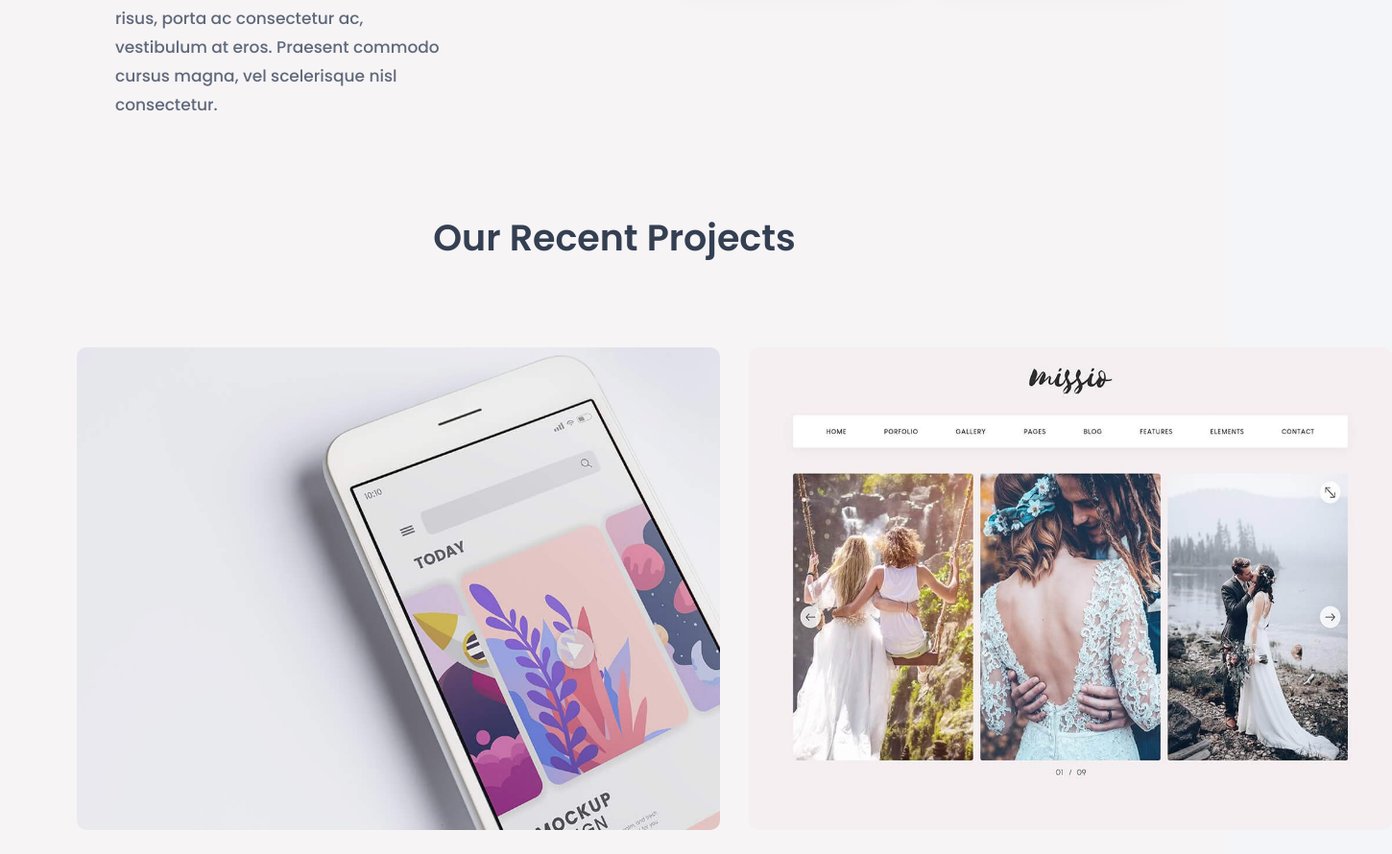
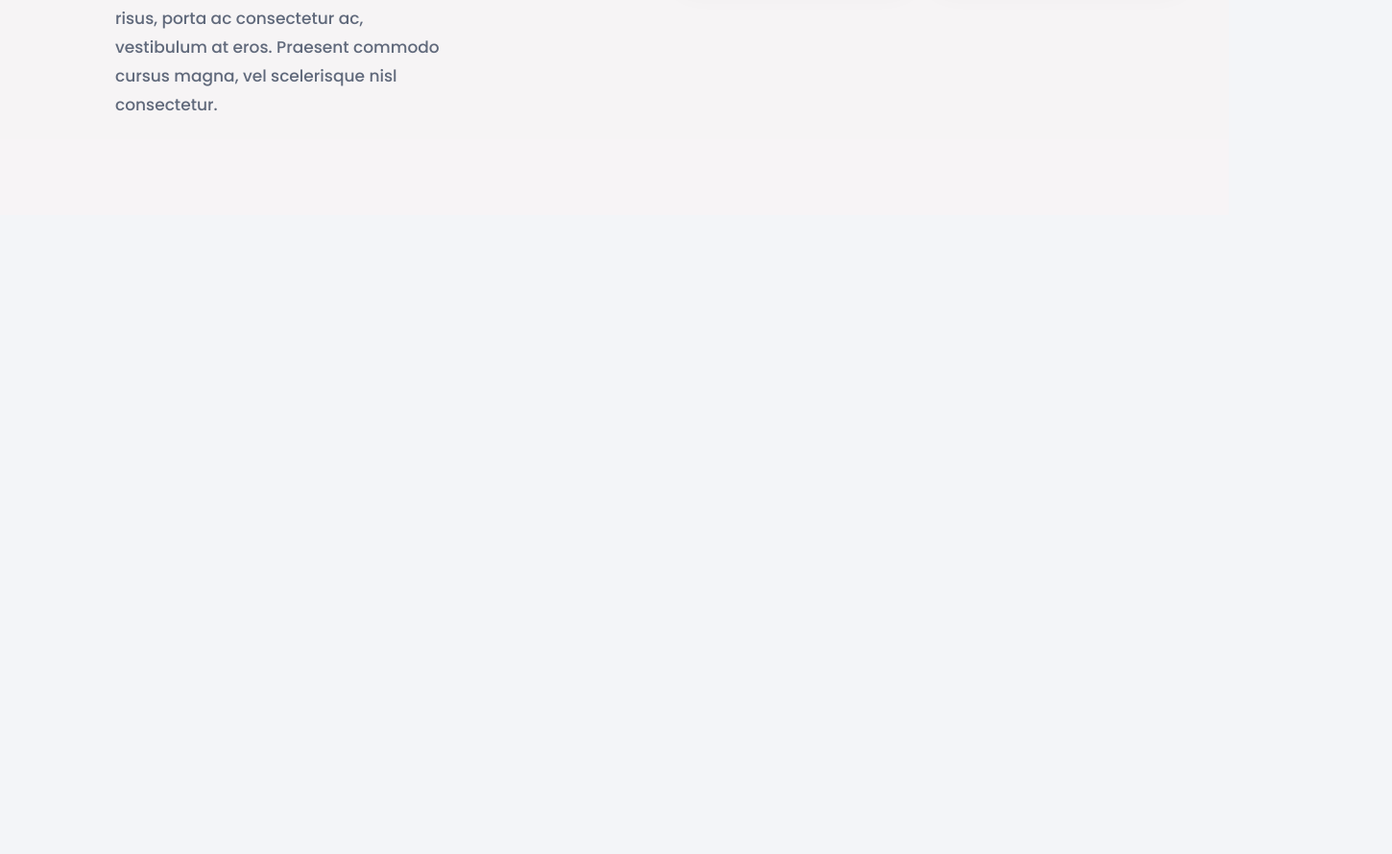
Before and after one commit to furkan-memon/Projects, a plain HTML site: page sandbox/index.html in a window 1280 px wide. Shown: the part 2650-3540 px from the top of the page at 96% size, 1450 px wide, since content can reach past the window. After the commit the page ends 2874 px from the top, so only its background shows below. Drawn offline with nearby package versions, Linux system fonts and the light colour scheme.

Commit message:
Add files via upload

```diff
--- a/sandbox/index.html
+++ b/sandbox/index.html
@@ -272,7 +272,7 @@
                 </div>
             </div>
 
-             <div class="Recent Projects">
+             <!-- <div class="Recent Projects">
                 <h3>
                     Our Recent Projects
                 </h3>
@@ -588,7 +588,7 @@
                 </div>
                 </div>
                 </div>
-            </div>
+            </div>  -->
 </div>
 
           </section>
```
